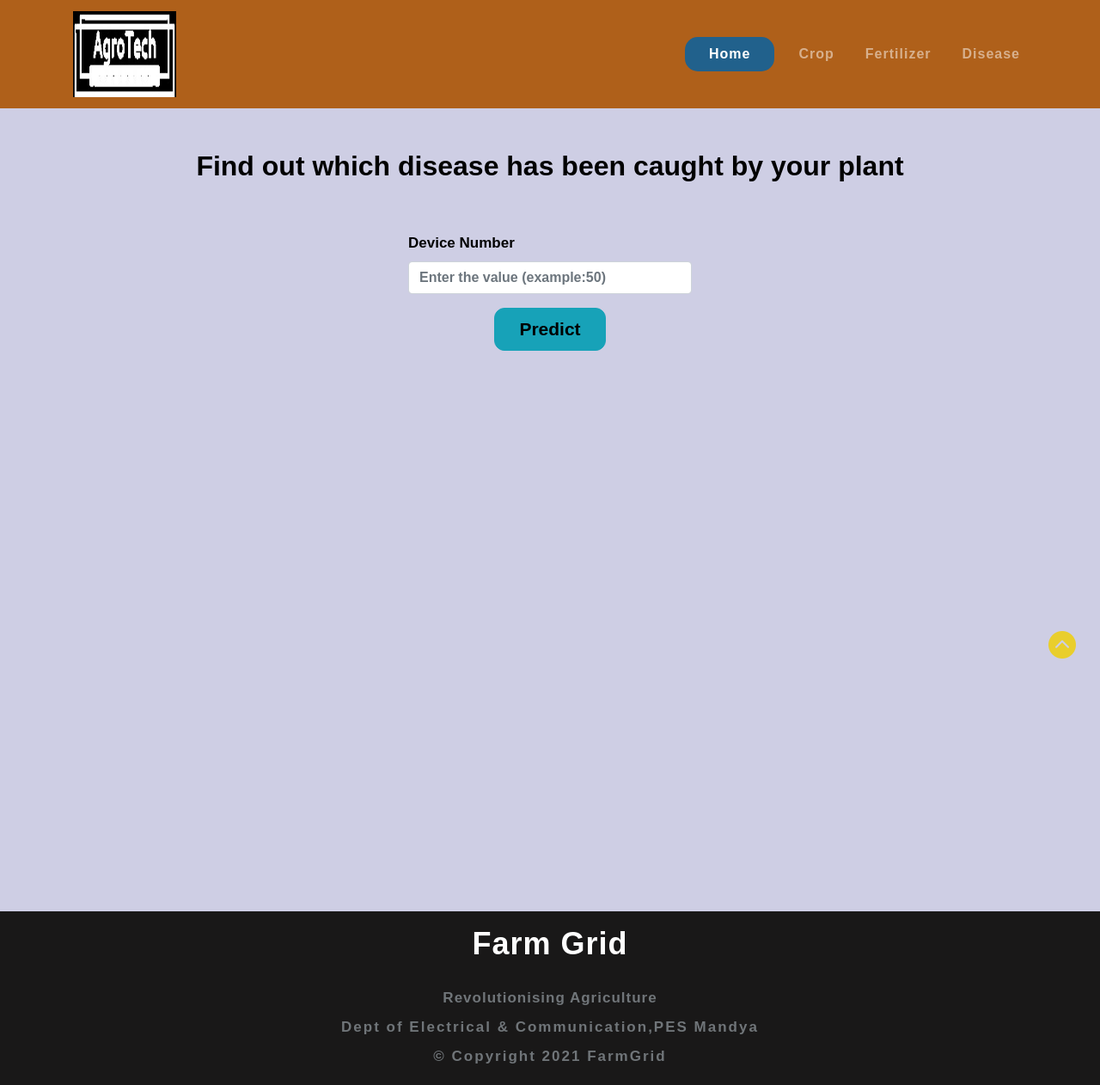
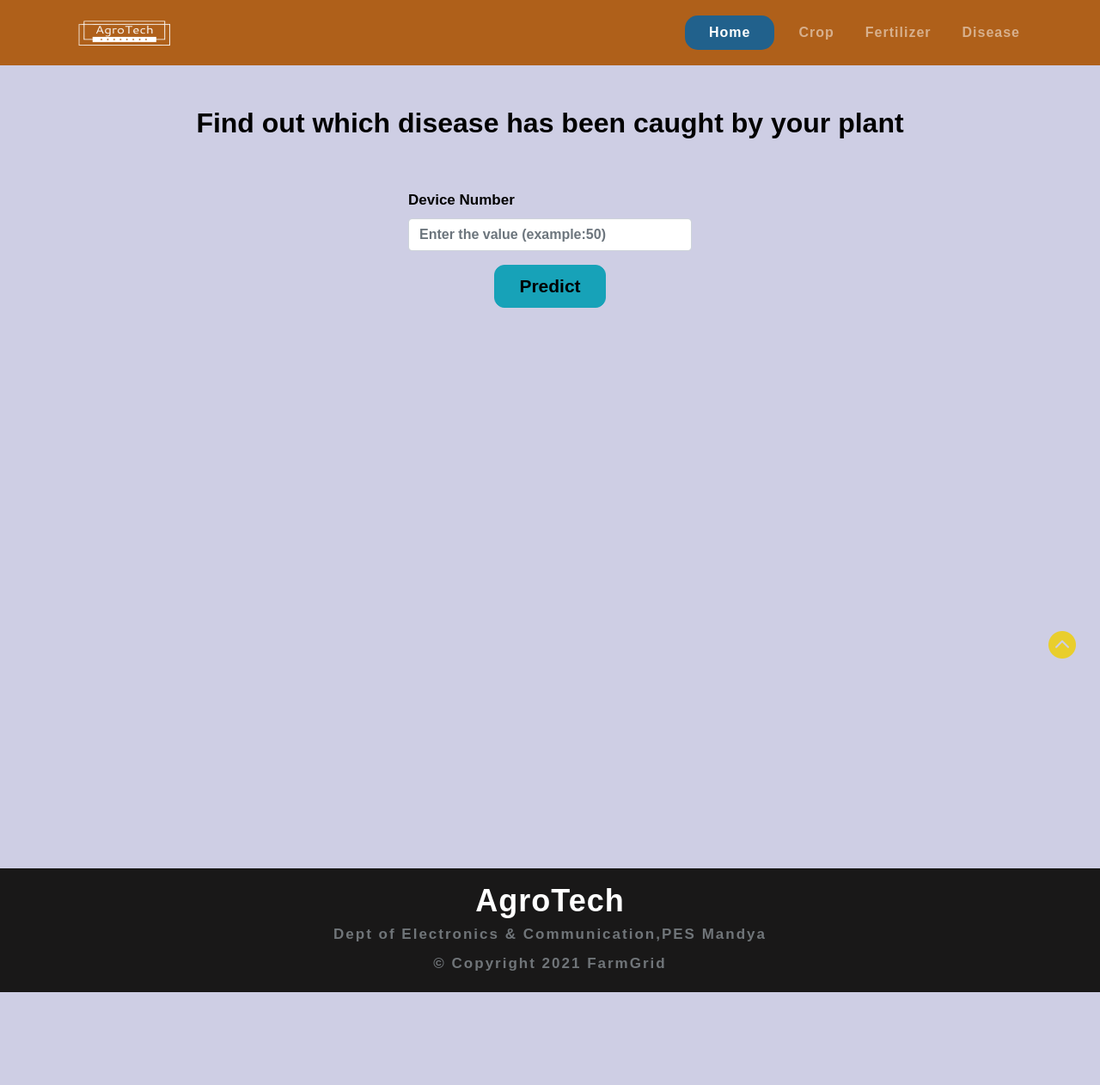
Before and after one commit to amrutha-somayaji/agrotechV5, a Flask app: page /disease in a window 1280 px wide. Shown: the whole page at 86% size. After the commit the page ends 1154 px from the top, so only its background shows below. Run offline with Flask 2, Linux system fonts and the light colour scheme; parts of the project's set-up code (start-up, migrations or seed data) failed here and were passed over; some libraries are stand-ins or nearby versions; some web fonts are replaced.

Commit message:
frontend 1.6

```diff
--- a/templates/layout.html
+++ b/templates/layout.html
@@ -158,7 +158,7 @@ Smartphone Compatible web template, free webdesigns for Nokia, Samsung, LG, Sony
 	<nav class="navbar navbar-expand-lg navbar-dark bg-dark static-top" style="background-color: #1C00ff00;">
 		<div class="container">
 			<a class="navbar-brand" href="{{ url_for('home') }}">
-				<img src="{{ url_for('static', filename='images/logo.jpg') }}" style="width: 120px; height: 100px" alt="">
+				<img src="{{ url_for('static', filename='images/logo.jpg') }}" style="width: 120px; height: 50px" alt="">
 			</a>
 			<button class="navbar-toggler" type="button" data-toggle="collapse" data-target="#navbarResponsive"
 				aria-controls="navbarResponsive" aria-expanded="false" aria-label="Toggle navigation">
@@ -196,25 +196,25 @@ Smartphone Compatible web template, free webdesigns for Nokia, Samsung, LG, Sony
 			<!-- logo -->
 			<h2 class="logo2 text-center">
 				<a href="{{ url_for('home') }}">
-					Farm Grid
+					AgroTech
 				</a>
 			</h2>
 			<!-- //logo -->
 			<!-- address -->
-			<div class="contact-left-footer mt-4">
+			<!-- <div class="contact-left-footer mt-4">
 
 
 
 
 
-				<!-- <a href="community.html">Community</a> -->
+				<a href="community.html">Community</a>
 				</p>
-			</div>
-			<div class="w3l-copy text-center">
+			</div> -->
+			<!-- <div class="w3l-copy text-center">
 				<p class="text-da">Revolutionising Agriculture <br> </p>
-			</div>
-			<p class="homelogo">
-			<p>Dept of Electrical & Communication,PES Mandya</p>
+			</div> -->
+			<!-- <p class="homelogo"> -->
+			<p>Dept of Electronics & Communication,PES Mandya</p>
 			<p>&copy; Copyright 2021 FarmGrid</p>
 
 		</div>
```
Also changed, not shown: static/images/logo.jpg.
